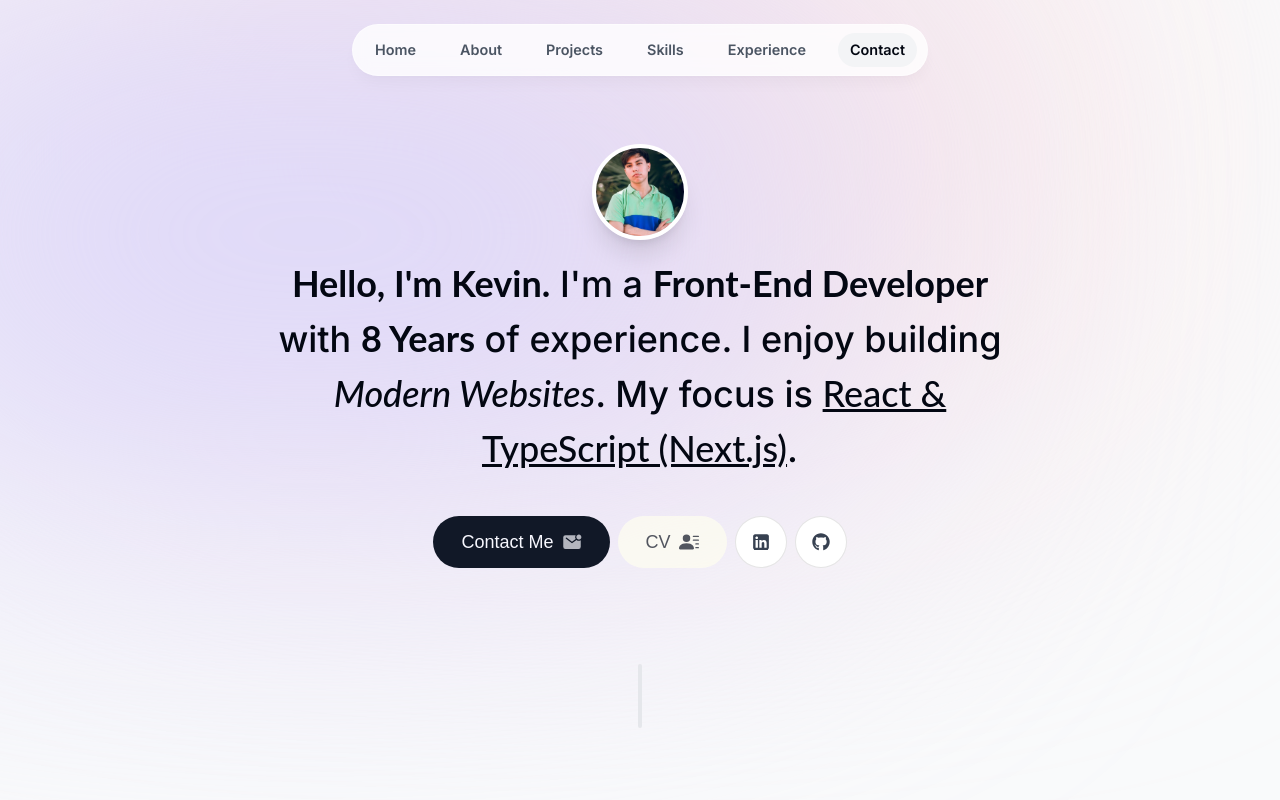
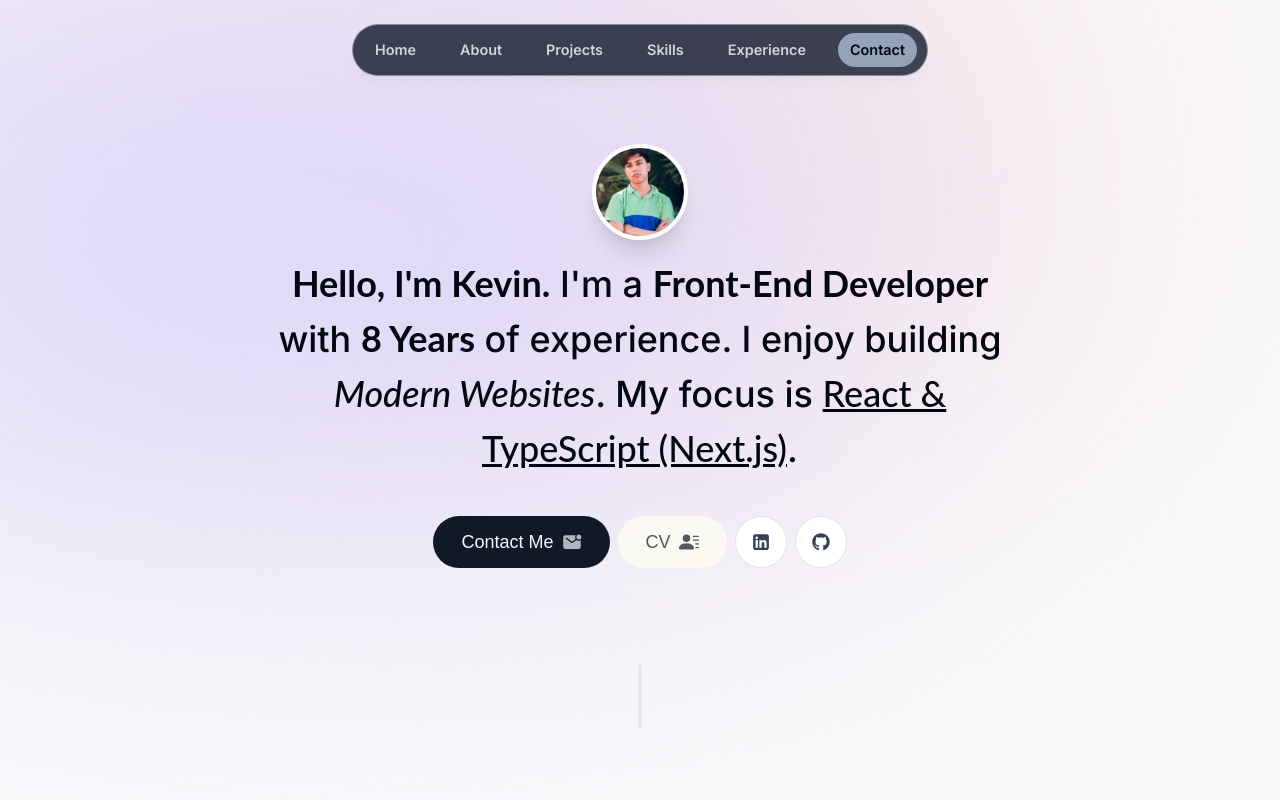
Before and after one commit to Kev-Villegas/portfolio, a Next.js app: page / in a window 1280 px wide. Shown: the top 800 px of the page. Built offline with nearby package versions, Linux system fonts and the light colour scheme; no server answers.

Commit message:
Fixing Colors For Better UI/UX

```diff
--- a/components/Header.tsx
+++ b/components/Header.tsx
@@ -7,17 +7,18 @@ import { motion } from 'framer-motion';
 import { useActiveSectionContext } from '@/context/active-section-context';
 
 const Header = () => {
-  const { activeSection, setActiveSection, setTimeOfLastClick } = useActiveSectionContext();
+  const { activeSection, setActiveSection, setTimeOfLastClick } =
+    useActiveSectionContext();
 
   return (
     <header className='z-[999] relative'>
       <motion.div
-        className='fixed top-0 left-1/2  h-[4.5rem] w-full rounded-none border border-white border-opacity-40 bg-white bg-opacity-80 shadow-lg shadow-black/[0.03] backdrop-blur-[0.5rem] sm:top-6 sm:h-[3.25rem] sm:w-[36rem] sm:rounded-full'
+        className='fixed top-0 left-1/2 h-[4.5rem] w-full rounded-none border border-white border-opacity-40 bg-slate-900 bg-opacity-80 shadow-lg shadow-black/[0.03] backdrop-blur-[0.5rem] sm:top-6 sm:h-[3.25rem] sm:w-[36rem] sm:rounded-full'
         initial={{ y: -100, x: '-50%', opacity: 0 }}
         animate={{ y: 0, x: '-50%', opacity: 1 }}
       ></motion.div>
       <nav className='flex fixed top-[0.15rem] left-1/2 h-12 -translate-x-1/2 py-2 sm:top-[1.7rem] sm:h-[initial] sm:py-0'>
-        <ul className='flex w-[22rem] flex-wrap items-center justify-center gap-y-1 text-[0.9rem] text-gray-600 sm:w-[initial] sm:flex-nowrap sm:gap-5'>
+        <ul className='flex w-[22rem] flex-wrap items-center justify-center gap-y-1 text-[0.9rem] text-gray-300 sm:w-[initial] sm:flex-nowrap sm:gap-5'>
           {links.map((link) => (
             <motion.li
               key={link.hash}
@@ -32,7 +33,7 @@ const Header = () => {
                   setTimeOfLastClick(Date.now());
                 }}
                 className={clsx(
-                  'flex w-full items-center justify-center px-3 py-3 hover:text-gray-950 transition',
+                  'flex w-full items-center justify-center px-3 py-3 hover:text-gray-300 transition',
                   {
                     'text-gray-950': activeSection === link.name,
                   }
@@ -47,7 +48,7 @@ const Header = () => {
                       stiffness: 400,
                       damping: 30,
                     }}
-                    className='bg-gray-100 rounded-full absolute inset-0 -z-10'
+                    className='bg-slate-400 rounded-full absolute inset-0 -z-10'
                   ></motion.span>
                 )}
               </Link>
```
